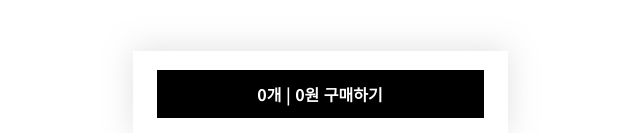
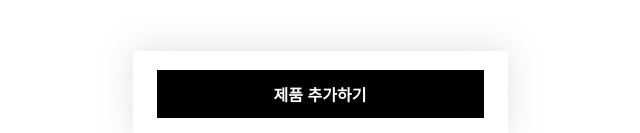
Before and after one commit to stardust6653/refilled-free-assignment, a Next.js app: page /cart in a window 1280 px wide. Shown: the part 664-797 px from the top of the page, without its empty margins (320-960 px from the left). Built offline with nearby package versions, Linux system fonts and the light colour scheme.

Commit message:
Style : 장바구니 물건 없을 시 문구 수정

```diff
--- a/src/components/BuyBtn.tsx
+++ b/src/components/BuyBtn.tsx
@@ -1,3 +1,4 @@
+import Link from "next/link";
 import styles from "../../styles/BuyBtn.module.scss";
 
 const BuyBtn = ({ list, setClick }: any) => {
@@ -14,7 +15,13 @@ const BuyBtn = ({ list, setClick }: any) => {
   return (
     <div className={styles.component} onClick={setClick}>
       <div className={styles.buyBtn}>
-        {list !== undefined ? list.length : 0}개 | {totalPrice()}원 구매하기
+        {list !== undefined && list.length !== 0 ? (
+          `${list.length}개 | ${totalPrice()}원 구매하기`
+        ) : (
+          <Link href={"/shop"} className={styles.noItem}>
+            제품 추가하기
+          </Link>
+        )}
       </div>
     </div>
   );
--- a/styles/BuyBtn.module.scss
+++ b/styles/BuyBtn.module.scss
@@ -21,5 +21,10 @@
     line-height: 48px;
     font-size: 16px;
     font-weight: 600;
+
+    .noItem {
+      text-decoration: none;
+      color: #fff;
+    }
   }
 }
```
